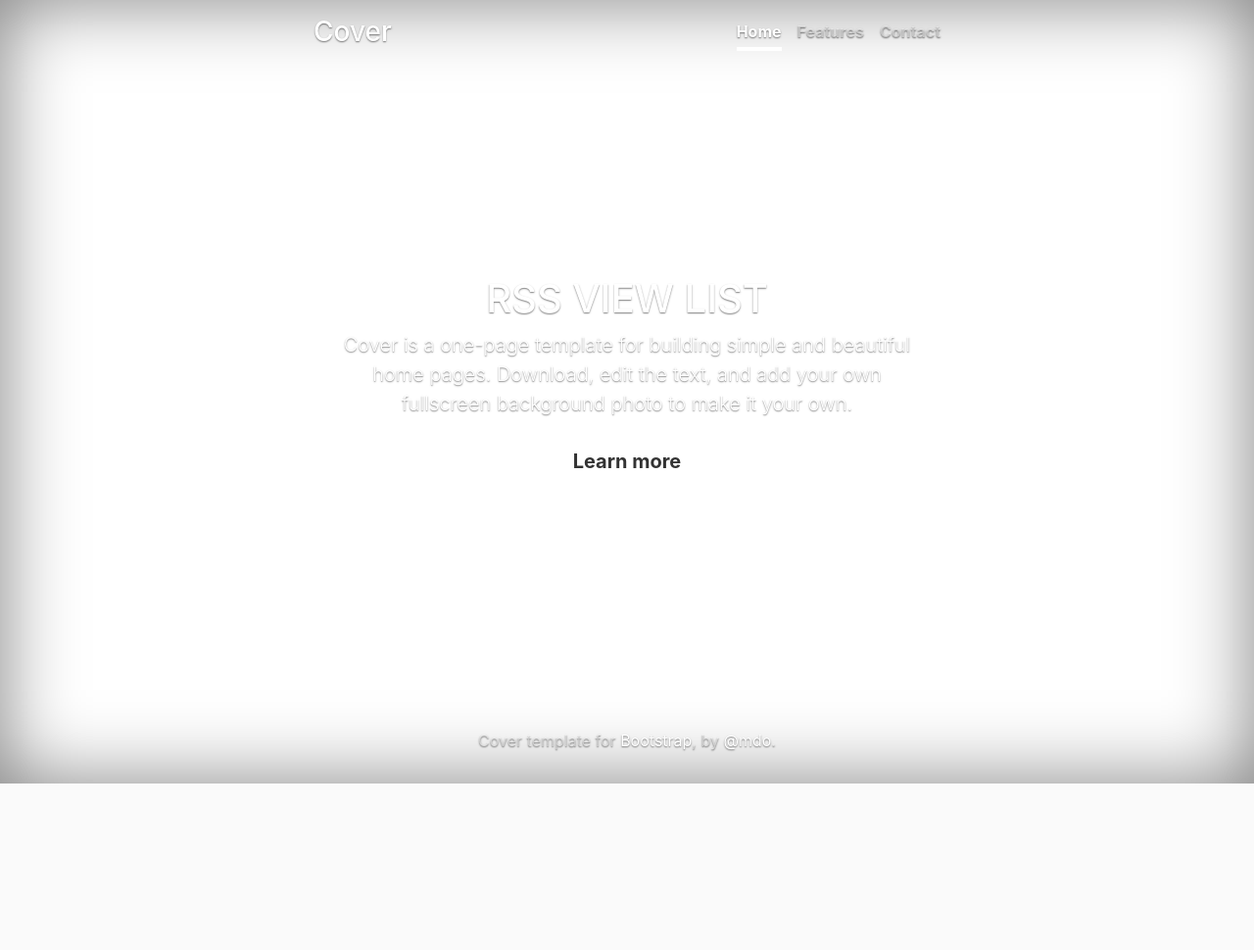
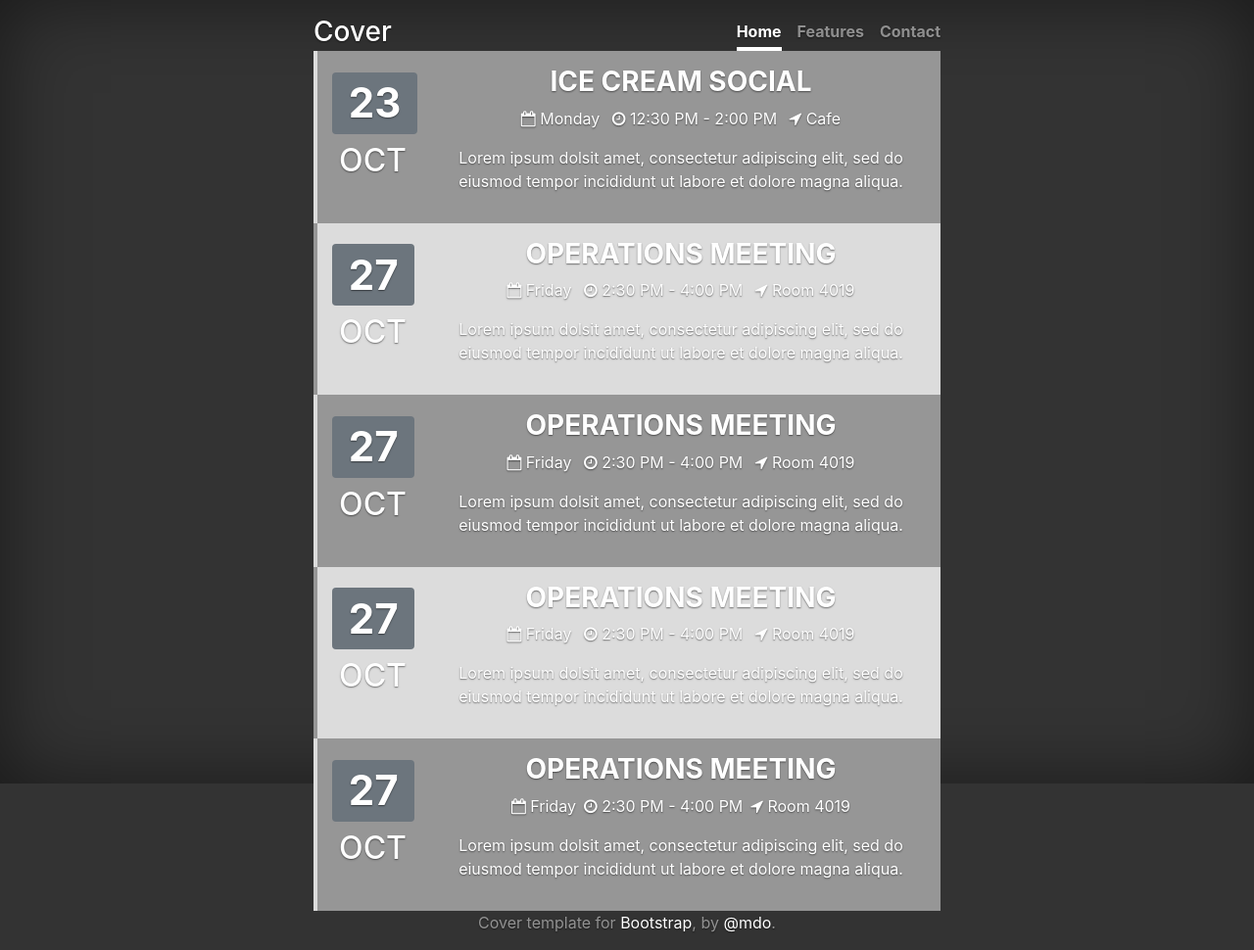
Before and after one commit to Khaaz/SP_RSSWebsite, a PHP site: page /?action=1 in a window 1280 px wide. Shown: the whole page at 98% size. Before the commit the page ends 800 px from the top, so only its background shows below. Run offline with PHP 8.4, Linux system fonts and the light colour scheme; data that the repository does not hold is empty; some libraries are stand-ins or nearby versions.

Commit message:
new html/css + foreach in html

```diff
--- a/Controllers/UserController.php
+++ b/Controllers/UserController.php
@@ -44,7 +44,7 @@ class UserController {
         //if (!Validation::Valid_page($page)) {
         //    $page = 1;
         //}
-        $NEWS = Model::getNews($page);
+        //$NEWS = Model::getNews($page);
         require ($REP.$VIEWS['base']);
     }
 
--- a/Views/base.php
+++ b/Views/base.php
@@ -31,30 +31,93 @@
             </div>
         </header>
 
-      <main role="main" class="inner cover">
-        <h1 class="cover-heading">RSS VIEW LIST</h1>
-        <p class="lead">Cover is a one-page template for building simple and beautiful home pages. Download, edit the text, and add your own fullscreen background photo to make it your own.</p>
-        <p class="lead">
-          <a href="#" class="btn btn-lg btn-secondary">Learn more</a>
-        </p>
-      </main>
+        <div class="container">
+            <div class="row row-striped">
+                <div class="col-2 text-right">
+                    <h1 class="display-4"><span class="badge badge-secondary">23</span></h1>
+                    <h2>OCT</h2>
+                </div>
+                <div class="col-10">
+                    <h3 class="text-uppercase"><strong>Ice Cream Social</strong></h3>
+                    <ul class="list-inline">
+                        <li class="list-inline-item"><i class="fa fa-calendar-o" aria-hidden="true"></i> Monday</li>
+                        <li class="list-inline-item"><i class="fa fa-clock-o" aria-hidden="true"></i> 12:30 PM - 2:00 PM</li>
+                        <li class="list-inline-item"><i class="fa fa-location-arrow" aria-hidden="true"></i> Cafe</li>
+                    </ul>
+                    <p>Lorem ipsum dolsit amet, consectetur adipiscing elit, sed do eiusmod tempor incididunt ut labore et dolore magna aliqua.</p>
+                </div>
+            </div>
+            <div class="row row-striped">
+                <div class="col-2 text-right">
+                    <h1 class="display-4"><span class="badge badge-secondary">27</span></h1>
+                    <h2>OCT</h2>
+                </div>
+                <div class="col-10">
+                    <h3 class="text-uppercase"><strong>Operations Meeting</strong></h3>
+                    <ul class="list-inline">
+                        <li class="list-inline-item"><i class="fa fa-calendar-o" aria-hidden="true"></i> Friday</li>
+                        <li class="list-inline-item"><i class="fa fa-clock-o" aria-hidden="true"></i> 2:30 PM - 4:00 PM</li>
+                        <li class="list-inline-item"><i class="fa fa-location-arrow" aria-hidden="true"></i> Room 4019</li>
+                    </ul>
+                    <p>Lorem ipsum dolsit amet, consectetur adipiscing elit, sed do eiusmod tempor incididunt ut labore et dolore magna aliqua.</p>
+                </div>
+            </div>
+            <div class="row row-striped">
+                <div class="col-2 text-right">
+                    <h1 class="display-4"><span class="badge badge-secondary">27</span></h1>
+                    <h2>OCT</h2>
+                </div>
+                <div class="col-10">
+                    <h3 class="text-uppercase"><strong>Operations Meeting</strong></h3>
+                    <ul class="list-inline">
+                        <li class="list-inline-item"><i class="fa fa-calendar-o" aria-hidden="true"></i> Friday</li>
+                        <li class="list-inline-item"><i class="fa fa-clock-o" aria-hidden="true"></i> 2:30 PM - 4:00 PM</li>
+                        <li class="list-inline-item"><i class="fa fa-location-arrow" aria-hidden="true"></i> Room 4019</li>
+                    </ul>
+                    <p>Lorem ipsum dolsit amet, consectetur adipiscing elit, sed do eiusmod tempor incididunt ut labore et dolore magna aliqua.</p>
+                </div>
+            </div>
+            <div class="row row-striped">
+                <div class="col-2 text-right">
+                    <h1 class="display-4"><span class="badge badge-secondary">27</span></h1>
+                    <h2>OCT</h2>
+                </div>
+                <div class="col-10">
+                    <h3 class="text-uppercase"><strong>Operations Meeting</strong></h3>
+                    <ul class="list-inline">
+                        <li class="list-inline-item"><i class="fa fa-calendar-o" aria-hidden="true"></i> Friday</li>
+                        <li class="list-inline-item"><i class="fa fa-clock-o" aria-hidden="true"></i> 2:30 PM - 4:00 PM</li>
+                        <li class="list-inline-item"><i class="fa fa-location-arrow" aria-hidden="true"></i> Room 4019</li>
+                    </ul>
+                    <p>Lorem ipsum dolsit amet, consectetur adipiscing elit, sed do eiusmod tempor incididunt ut labore et dolore magna aliqua.</p>
+                </div>
+            </div>
+            <?php
+            //foreach ($NEWS as $n) {
+                echo '<div class="row row-striped">';
+                    echo '<div class="col-2 text-right">';
+                        echo '<h1 class="display-4"><span class="badge badge-secondary">27</span></h1>';
+                        echo '<h2>OCT</h2>';
+                    echo '</div>';
+                    echo '<div class="col-10">';
+                        echo '<h3 class="text-uppercase"><strong>Operations Meeting</strong></h3>';
+                        echo '<ul class="list-inline">';
+                            echo '<li class="list-inline-item"><i class="fa fa-calendar-o" aria-hidden="true"></i> Friday</li>';
+                            echo '<li class="list-inline-item"><i class="fa fa-clock-o" aria-hidden="true"></i> 2:30 PM - 4:00 PM</li>';
+                            echo '<li class="list-inline-item"><i class="fa fa-location-arrow" aria-hidden="true"></i> Room 4019</li>';
+                        echo '</ul>';
+                        echo '<p>Lorem ipsum dolsit amet, consectetur adipiscing elit, sed do eiusmod tempor incididunt ut labore et dolore magna aliqua.</p>';
+                    echo '</div>';
+                echo '</div>';
+            //}
+            ?>
+        </div>
 
         <footer class="mastfoot mt-auto">
             <div class="inner">
                 <p>Cover template for <a href="https://getbootstrap.com/">Bootstrap</a>, by <a href="https://twitter.com/mdo">@mdo</a>.</p>
             </div>
         </footer>
-    </div>
-
-    <div>
-        <?php
-            foreach ($NEWS as $n) {
-                //var_dump($n);
-                //$n['url'];
-                echo '</br>';
-            }
-        ?>
-    </div>
 
 <!-- Bootstrap core JavaScript
 ================================================== -->
--- a/dist/css/base.css
+++ b/dist/css/base.css
@@ -1,3 +1,6 @@
+@import url("http://fonts.googleapis.com/css?family=Lato:100,300,400,700,900,400italic");
+@import url("//netdna.bootstrapcdn.com/font-awesome/4.1.0/css/font-awesome.css");
+
 /*
  * Globals
  */
@@ -24,10 +27,9 @@ a:hover {
  * Base structure
  */
 
-html,
-body {
+html, body {
   height: 100%;
-  background-color: #ffffff;
+  background-color: #333;
 }
 
 body {
@@ -104,3 +106,17 @@ body {
 .mastfoot {
   color: rgba(255, 255, 255, .5);
 }
+
+.row-striped:nth-of-type(odd){
+  background-color: #969696;
+  border-left: 4px #DCDCDC solid;
+}
+
+.row-striped:nth-of-type(even){
+  background-color: #DCDCDC;
+  border-left: 4px #969696 solid;
+}
+
+.row-striped {
+  padding: 15px 0;
+}
```
Lines whose indentation alone changed are shown as unchanged.
